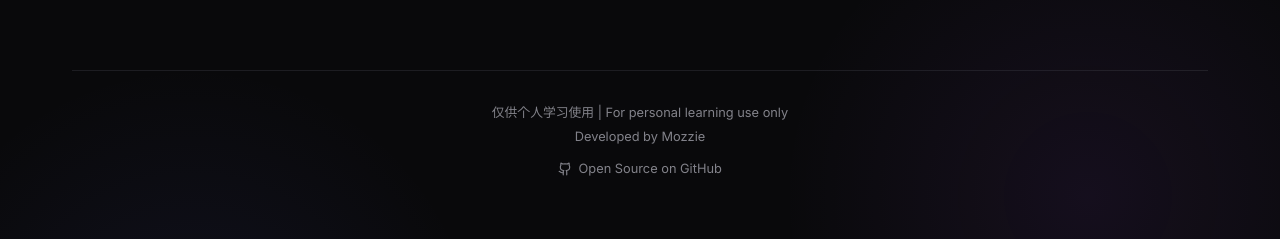
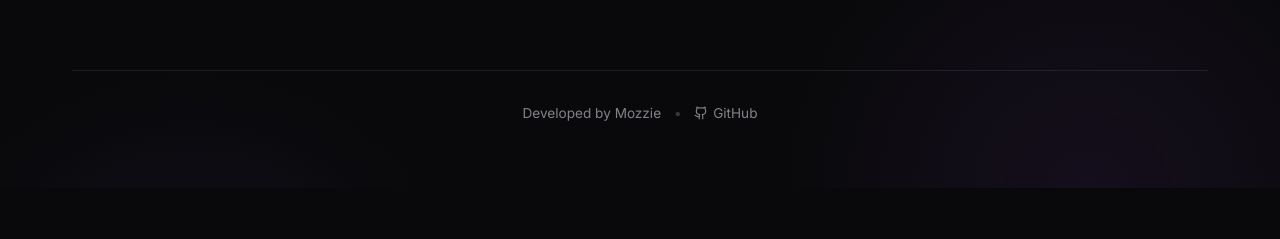
Before and after one commit to JinyiLu-0x/ToDoList, a React (Vite) app: page / in a window 1280 px wide. Shown: the part 7244-7483 px from the top of the page. After the commit the page ends 7432 px from the top, so only its background shows below. Built offline with nearby package versions, Linux system fonts and the light colour scheme; no server answers.

Commit message:
style: refine footer design to a minimalist single line with github link

```diff
--- a/src/App.jsx
+++ b/src/App.jsx
@@ -121,17 +121,17 @@ function App() {
       <footer style={{
         marginTop: '3rem',
         padding: '2rem 0',
-        textAlign: 'center',
         borderTop: '1px solid var(--card-border)',
         color: 'var(--text-secondary)',
-        fontSize: '0.8rem',
+        fontSize: '0.85rem',
         display: 'flex',
-        flexDirection: 'column',
-        gap: '0.3rem',
+        alignItems: 'center',
+        justifyContent: 'center',
+        gap: '0.8rem',
         opacity: 0.8
       }}>
-        <p>仅供个人学习使用 | For personal learning use only</p>
-        <p>Developed by Mozzie</p>
+        <span>Developed by Mozzie</span>
+        <span style={{ opacity: 0.4 }}>•</span>
         <a
           href="https://github.com/JinyiLu-0x/ToDoList"
           target="_blank"
@@ -139,18 +139,16 @@ function App() {
           style={{
             display: 'inline-flex',
             alignItems: 'center',
-            justifyContent: 'center',
-            gap: '0.4rem',
+            gap: '0.3rem',
             color: 'inherit',
             textDecoration: 'none',
-            marginTop: '0.5rem',
-            transition: 'opacity 0.2s'
+            transition: 'color 0.2s'
           }}
-          onMouseEnter={e => e.currentTarget.style.opacity = '1'}
-          onMouseLeave={e => e.currentTarget.style.opacity = '0.8'}
+          onMouseEnter={e => e.currentTarget.style.color = 'var(--text-primary)'}
+          onMouseLeave={e => e.currentTarget.style.color = 'inherit'}
         >
           <Github size={14} />
-          <span>Open Source on GitHub</span>
+          <span>GitHub</span>
         </a>
       </footer>
     </div>
```
